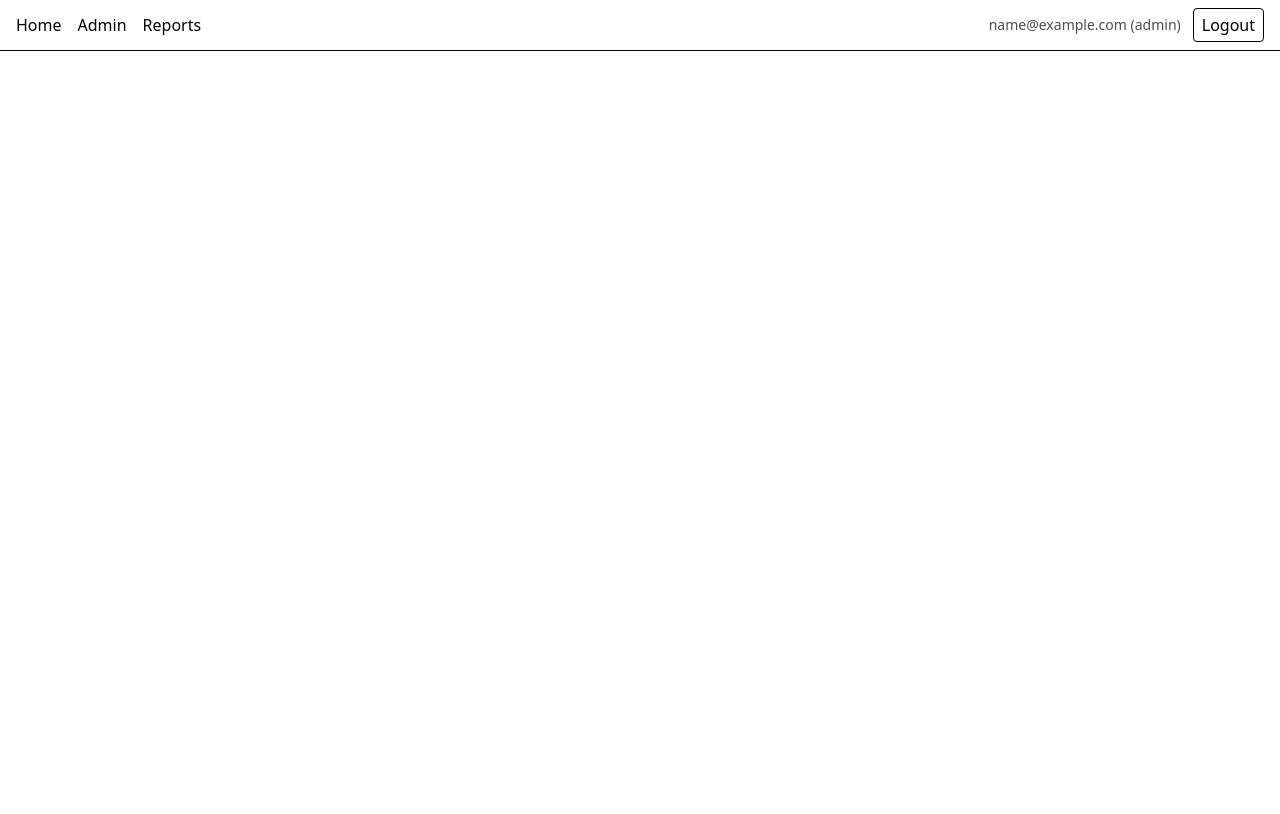
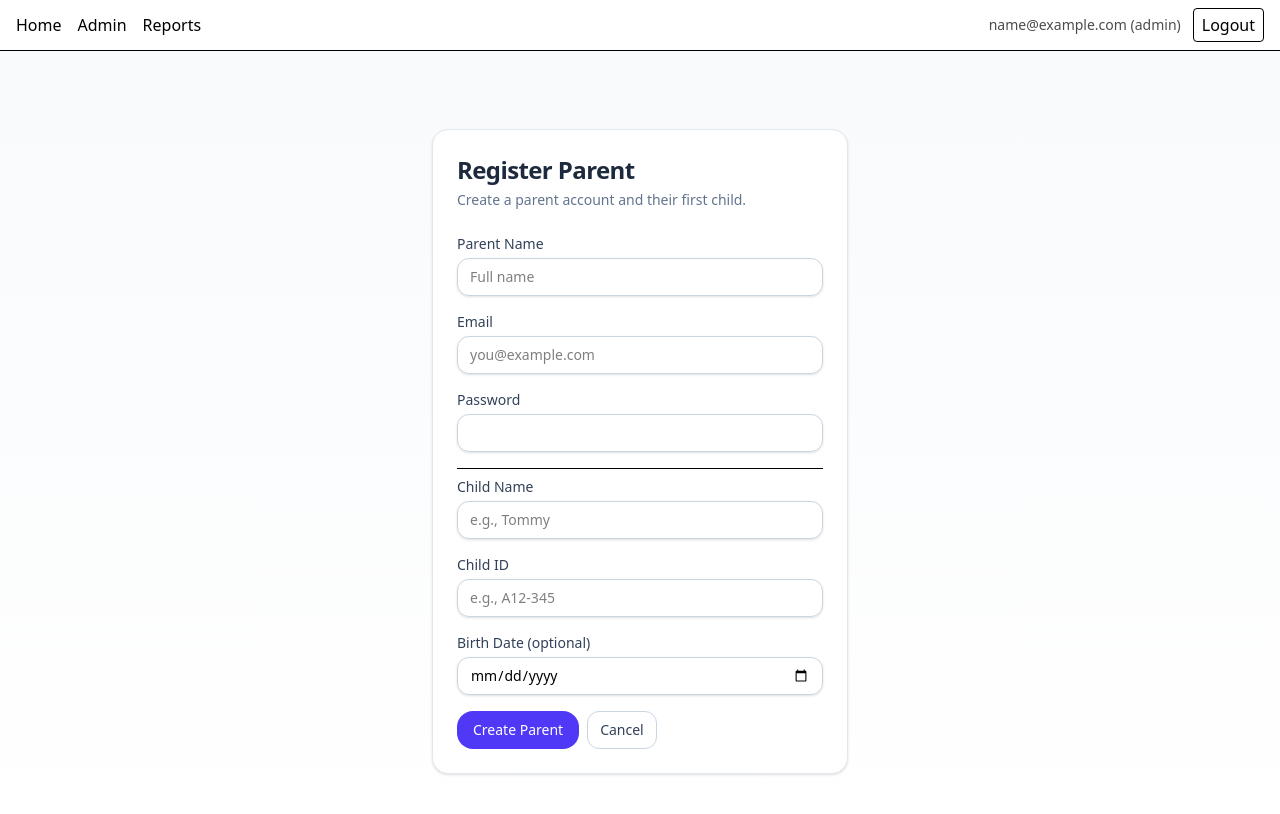
Before and after one commit to Kanir1/KindergartenApp, a React (Vite) app in the folder frontend/: page /admin/parents/new in a window 1280 px wide. Shown: the top 814 px of the page. Built offline with nearby package versions, Linux system fonts and the light colour scheme; sample sign-in values are in the browser's storage.

Commit message:
only admin can register parents

```diff
--- a/frontend/src/App.jsx
+++ b/frontend/src/App.jsx
@@ -8,7 +8,6 @@ import Protected from './components/Protected.jsx';
 import Login from './pages/Login.jsx';
 import AdminDashBoard from './pages/AdminDashBoard.jsx';
 import CreateReport from './pages/CreateReport.jsx';
-import Register from './pages/Register.jsx';
 import ReportsList from './pages/ReportsLists.jsx'; // keep your current path
 import ReportDetails from './pages/ReportDetails.jsx';
 import EditReport from './pages/EditReport.jsx';
@@ -19,6 +18,7 @@ import ChildProfile from './pages/ChildProfile.jsx';
 import AdminParents from './pages/AdminParents.jsx';
 import ParentRegister from "./pages/ParentRegister";
 import AdminParentChildLinker from "./pages/AdminParentChildLinker";
+import AdminCreateParent from "./pages/AdminCreateParent";
 
 const qc = new QueryClient();
 
@@ -31,9 +31,19 @@ export default function App() {
           <Routes>
             <Route path="/" element={<div className="p-4">Welcome to KindergartenApp</div>} />
             <Route path="/login" element={<Login />} />
-            <Route path="/register" element={<Register />} />
             <Route path="/register/parent" element={<ParentRegister />} />
             <Route path="/admin/link" element={<AdminParentChildLinker />} />
+
+
+            {/* Admin-only: create parent */}
+            <Route
+              path="/admin/parents/new"
+              element={
+                <Protected role="admin">
+                  <AdminCreateParent />
+                </Protected>
+              }
+            />
 
             {/* Parent-only: My Children */}
             <Route
@@ -123,6 +133,7 @@ export default function App() {
               }
             />
 
+
             {/* ❌ Removed /parent route entirely */}
           </Routes>
         </BrowserRouter>
--- a/frontend/src/components/NavBar.jsx
+++ b/frontend/src/components/NavBar.jsx
@@ -39,7 +39,6 @@ export default function NavBar() {
         {!user ? (
           <>
             <Link to="/login">Login</Link>
-            <Link to="/register">Register</Link>
           </>
         ) : (
           <>
--- /dev/null
+++ b/frontend/src/pages/AdminCreateParent.jsx
@@ -0,0 +1,183 @@
+// src/pages/AdminCreateParent.jsx
+import { useState } from 'react';
+import { useForm } from 'react-hook-form';
+import { z } from 'zod';
+import { zodResolver } from '@hookform/resolvers/zod';
+import { useNavigate } from 'react-router-dom';
+import api from '../api/client';
+
+// Local timezone-safe YYYY-MM-DD (copied from Register.jsx)
+function todayLocalISO() {
+  const t = new Date();
+  const y = t.getFullYear();
+  const m = String(t.getMonth() + 1).padStart(2, '0');
+  const d = String(t.getDate()).padStart(2, '0');
+  return `${y}-${m}-${d}`;
+}
+
+// Same schema and messages as Register.jsx
+const schema = z.object({
+  name: z.string().min(1, 'Your name is required'),
+  email: z.string().email('Valid email required'),
+  password: z.string().min(6, 'At least 6 characters'),
+  childName: z.string().min(1, 'Child name is required'),
+  childExternalId: z.string().min(1, 'Child ID is required'),
+  birthDate: z
+    .string()
+    .optional()
+    .refine((val) => !val || val <= todayLocalISO(), { message: 'Birth date cannot be in the future' }),
+});
+
+export default function AdminCreateParent() {
+  const nav = useNavigate();
+  const [serverErr, setServerErr] = useState('');
+  const [dateNote, setDateNote] = useState('');
+
+  const { register, handleSubmit, formState: { errors, isSubmitting }, setValue } = useForm({
+    resolver: zodResolver(schema),
+  });
+
+  const maxDate = todayLocalISO();
+
+  const onSubmit = async (data) => {
+    try {
+      setServerErr('');
+      const birthDate = data.birthDate || undefined;
+      const idVal = data.childExternalId.trim();
+
+      const payload = {
+        name: data.name.trim(),
+        email: data.email.trim(),
+        password: data.password,
+        role: 'parent',
+        newChild: {
+          name: data.childName.trim(),
+          externalId: idVal, // for schemas using externalId
+          childId: idVal,    // for schemas using childId
+          birthDate,
+        },
+      };
+
+      // IMPORTANT: do NOT setToken / setUser here — keep admin logged in
+      await api.post('/auth/register', payload);
+      nav('/admin/parents'); // or nav('/admin')
+    } catch (err) {
+      const msg = err?.response?.data?.message || err.message || 'Registration failed';
+      setServerErr(msg);
+      console.error(err);
+    }
+  };
+
+  return (
+    <div className="min-h-dvh bg-gradient-to-b from-slate-50 to-white flex items-center">
+      <div className="mx-auto w-full max-w-md px-4 py-10">
+        <div className="rounded-2xl border border-slate-200 bg-white p-6 shadow-sm">
+          <h1 className="text-2xl font-bold tracking-tight text-slate-800">Register Parent</h1>
+          <p className="mt-1 text-sm text-slate-500">Create a parent account and their first child.</p>
+
+          {serverErr && (
+            <div className="mt-4 rounded-2xl border border-rose-200 bg-rose-50 p-3 text-rose-700">{serverErr}</div>
+          )}
+
+          <form onSubmit={handleSubmit(onSubmit)} className="mt-6 space-y-4">
+            <div>
+              <label className="mb-1 block text-sm font-medium text-slate-700">Parent Name</label>
+              <input
+                className="w-full rounded-xl border border-slate-300 px-3 py-2 text-sm shadow-sm focus:outline-none focus:ring-2 focus:ring-indigo-500"
+                placeholder="Full name"
+                {...register('name')}
+                aria-invalid={!!errors.name}
+              />
+              {errors.name && <p className="mt-1 text-sm text-rose-600">{errors.name.message}</p>}
+            </div>
+
+            <div>
+              <label className="mb-1 block text-sm font-medium text-slate-700">Email</label>
+              <input
+                className="w-full rounded-xl border border-slate-300 px-3 py-2 text-sm shadow-sm focus:outline-none focus:ring-2 focus:ring-indigo-500"
+                placeholder="you@example.com"
+                {...register('email')}
+                aria-invalid={!!errors.email}
+              />
+              {errors.email && <p className="mt-1 text-sm text-rose-600">{errors.email.message}</p>}
+            </div>
+
+            <div>
+              <label className="mb-1 block text-sm font-medium text-slate-700">Password</label>
+              <input
+                type="password"
+                className="w-full rounded-xl border border-slate-300 px-3 py-2 text-sm shadow-sm focus:outline-none focus:ring-2 focus:ring-indigo-500"
+                {...register('password')}
+                aria-invalid={!!errors.password}
+              />
+              {errors.password && <p className="mt-1 text-sm text-rose-600">{errors.password.message}</p>}
+            </div>
+
+            <hr className="my-2" />
+
+            <div>
+              <label className="mb-1 block text-sm font-medium text-slate-700">Child Name</label>
+              <input
+                className="w-full rounded-xl border border-slate-300 px-3 py-2 text-sm shadow-sm focus:outline-none focus:ring-2 focus:ring-indigo-500"
+                placeholder="e.g., Tommy"
+                {...register('childName')}
+                aria-invalid={!!errors.childName}
+              />
+              {errors.childName && <p className="mt-1 text-sm text-rose-600">{errors.childName.message}</p>}
+            </div>
+
+            <div>
+              <label className="mb-1 block text-sm font-medium text-slate-700">Child ID</label>
+              <input
+                className="w-full rounded-xl border border-slate-300 px-3 py-2 text-sm shadow-sm focus:outline-none focus:ring-2 focus:ring-indigo-500"
+                placeholder="e.g., A12-345"
+                {...register('childExternalId')}
+                aria-invalid={!!errors.childExternalId}
+              />
+              {errors.childExternalId && <p className="mt-1 text-sm text-rose-600">{errors.childExternalId.message}</p>}
+            </div>
+
+            <div>
+              <label className="mb-1 block text-sm font-medium text-slate-700">Birth Date (optional)</label>
+              <input
+                type="date"
+                className="w-full rounded-xl border border-slate-300 px-3 py-2 text-sm shadow-sm focus:outline-none focus:ring-2 focus:ring-indigo-500"
+                max={maxDate}
+                {...register('birthDate', {
+                  onChange: (e) => {
+                    const v = e.target.value;
+                    if (v && v > maxDate) {
+                      setValue('birthDate', maxDate, { shouldValidate: true });
+                      setDateNote('Birth date cannot be in the future. Adjusted to today.');
+                    } else {
+                      setDateNote('');
+                    }
+                  },
+                })}
+                aria-invalid={!!errors.birthDate}
+              />
+              {errors.birthDate && <p className="mt-1 text-sm text-rose-600">{errors.birthDate.message}</p>}
+              {dateNote && !errors.birthDate && <p className="mt-1 text-xs text-amber-600">{dateNote}</p>}
+            </div>
+
+            <div className="flex gap-2">
+              <button
+                disabled={isSubmitting}
+                className="rounded-2xl bg-indigo-600 px-4 py-2 text-sm font-medium text-white hover:bg-indigo-500 disabled:opacity-60"
+              >
+                {isSubmitting ? 'Creating…' : 'Create Parent'}
+              </button>
+              <button
+                type="button"
+                onClick={() => nav(-1)}
+                className="rounded-xl border border-slate-300 bg-white px-3 py-2 text-sm font-medium text-slate-700 hover:bg-slate-50"
+              >
+                Cancel
+              </button>
+            </div>
+          </form>
+        </div>
+      </div>
+    </div>
+  );
+}
--- a/frontend/src/pages/AdminDashBoard.jsx
+++ b/frontend/src/pages/AdminDashBoard.jsx
@@ -50,6 +50,11 @@ export default function AdminDashBoard() {
           >
             {isFetching ? 'Refreshing…' : 'Refresh'}
           </button>
+
+
+          <Link to="/admin/parents/new" className="rounded-2xl bg-indigo-600 px-4 py-2 text-white">
+            Register Parent
+          </Link>
 
           {/* Existing: go to parents overview */}
           <Link
```
